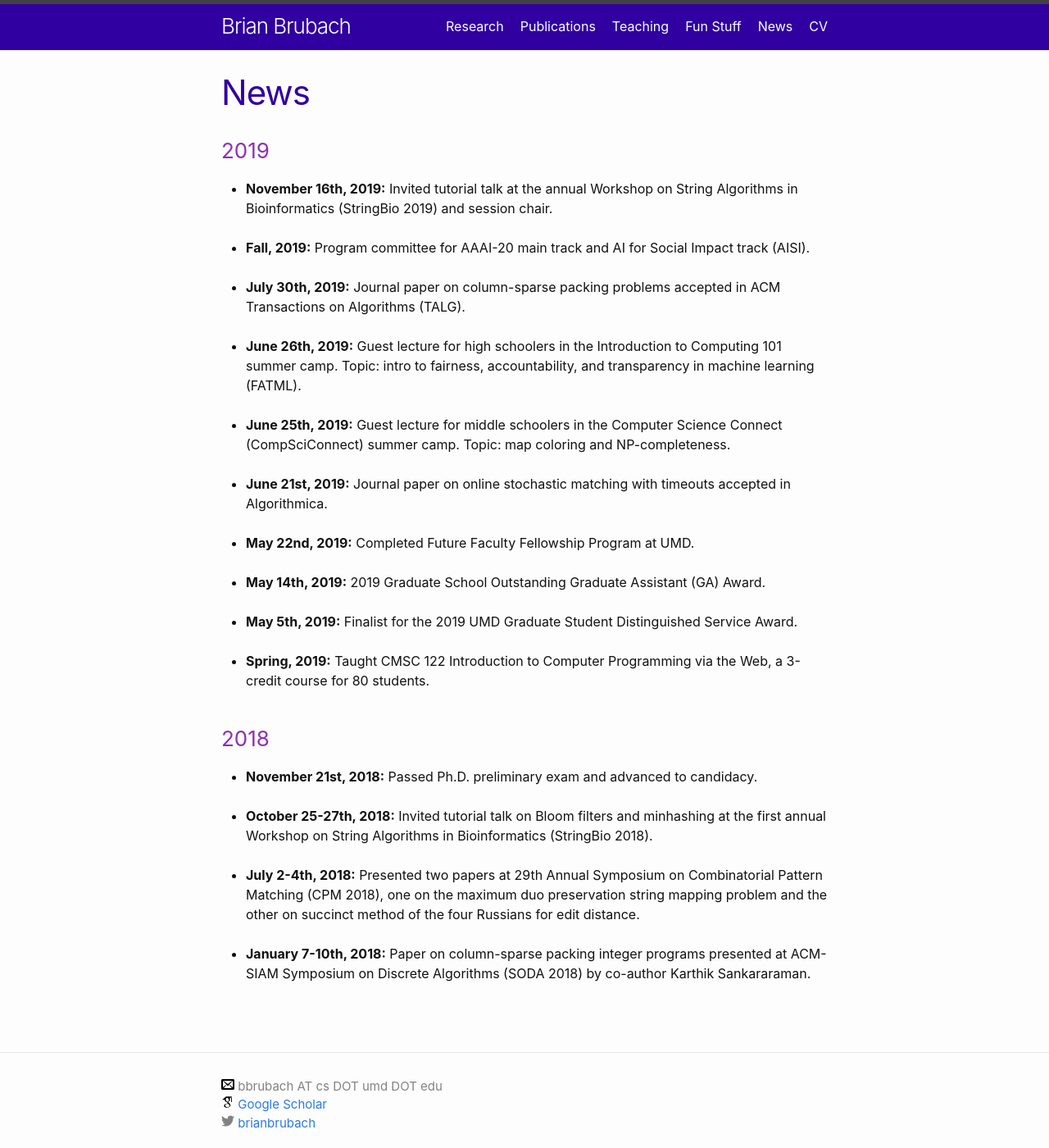
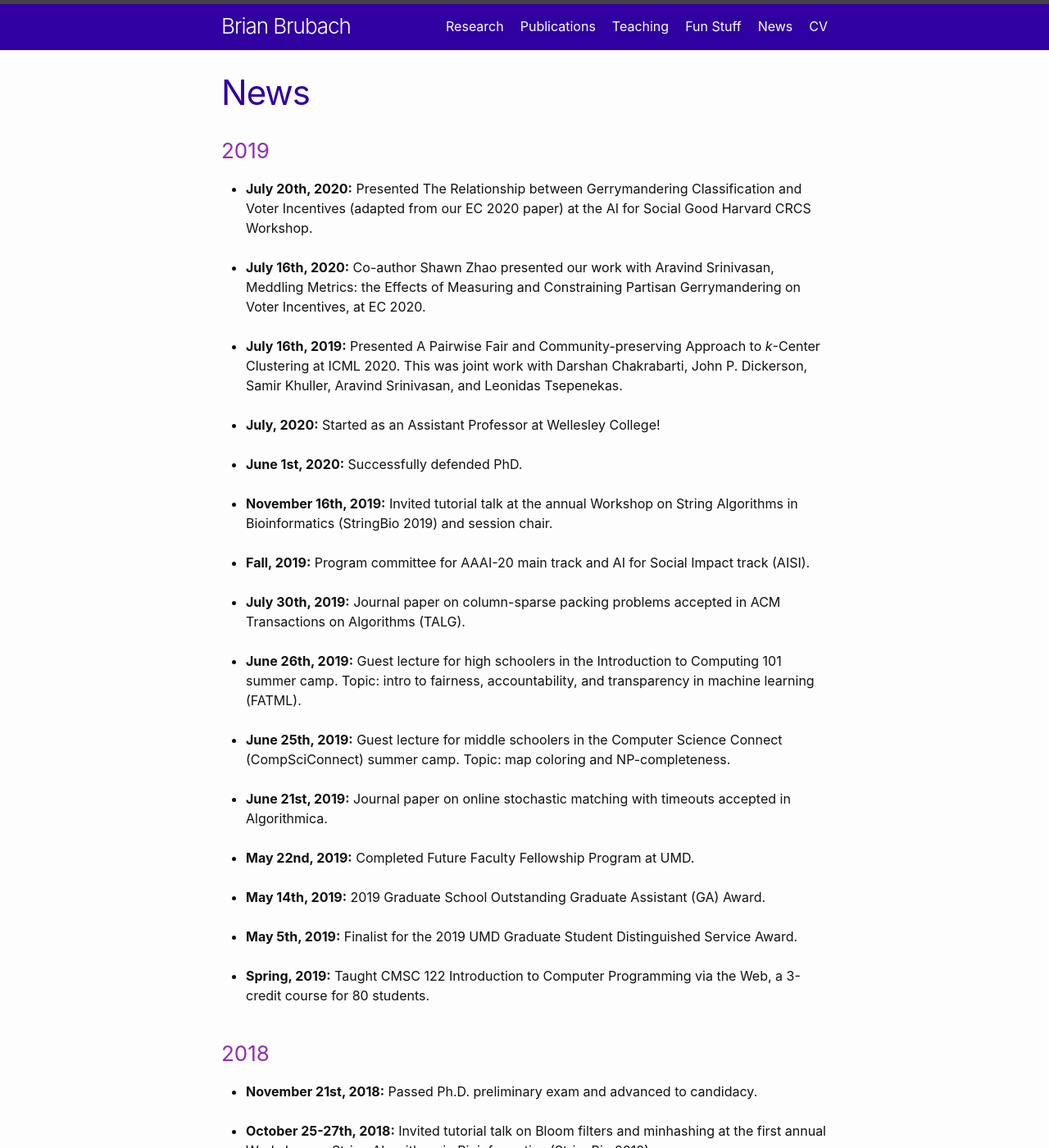
Before and after one commit to bbrubach/bbrubach.github.io, a Jekyll site: the page built from news.md, in a window 1280 px wide and 1400 px high. Shown: the whole window at 82% size. Built offline with Jekyll 4.4.1, drawn with Linux system fonts in a browser that asks for light colours; some of the changed text lies outside the part shown.

Commit message:
Update Wellesley affiliation, etc.

```diff
--- a/_config.yml
+++ b/_config.yml
@@ -14,7 +14,7 @@
 # You can create any custom variable you would like, and they will be accessible
 # in the templates via {{ site.myvariable }}.
 title: Brian Brubach
-email: bbrubach AT cs DOT umd DOT edu
+email: bb100 AT wellesley DOT edu
 description: >- # this means to ignore newlines until "baseurl:"
 #  Write an awesome description for your new site here. You can edit this
 #  line in _config.yml. It will appear in your document head meta (for
--- a/news.md
+++ b/news.md
@@ -9,6 +9,32 @@ permalink: /news/
 <h3>2019</h3>
 
 <ul>
+
+	<li>
+	<strong>July 20th, 2020:</strong>
+	Presented The Relationship between Gerrymandering Classification and Voter Incentives (adapted from our EC 2020 paper) at the AI for Social Good Harvard CRCS Workshop.
+	</li><br>
+
+	<li>
+	<strong>July 16th, 2020:</strong>
+	Co-author Shawn Zhao presented our work with Aravind Srinivasan, Meddling Metrics: the Effects of Measuring and Constraining Partisan Gerrymandering on Voter Incentives, at EC 2020.
+	</li><br>
+
+	<li>
+	<strong>July 16th, 2019:</strong>
+	Presented A Pairwise Fair and Community-preserving Approach to <i>k</i>-Center Clustering at ICML 2020. This was joint work with Darshan Chakrabarti, John P. Dickerson, Samir Khuller, Aravind Srinivasan, and Leonidas Tsepenekas.
+	</li><br>
+
+	<li>
+	<strong>July, 2020:</strong>
+	Started as an Assistant Professor at Wellesley College!
+	</li><br>
+
+	<li>
+	<strong>June 1st, 2020:</strong>
+	Successfully defended PhD.
+	</li><br>
+
 	<li>
 	<strong>November 16th, 2019:</strong>
 	Invited tutorial talk at the annual Workshop on String Algorithms in Bioinformatics (StringBio 2019) and session chair.
```
Also changed, not shown: index.md (+2 -2 lines), proj.md (+20 -11 lines), pubs.md (+18 -5 lines), 2 other files.
